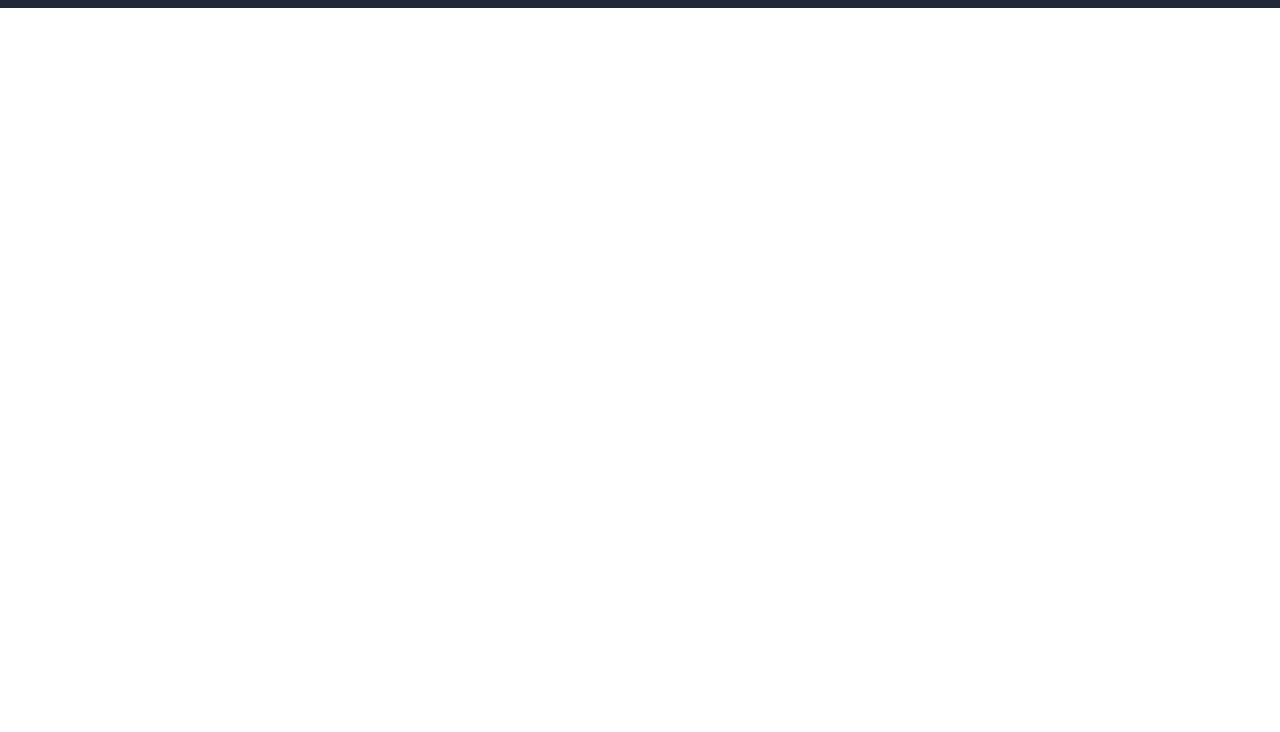
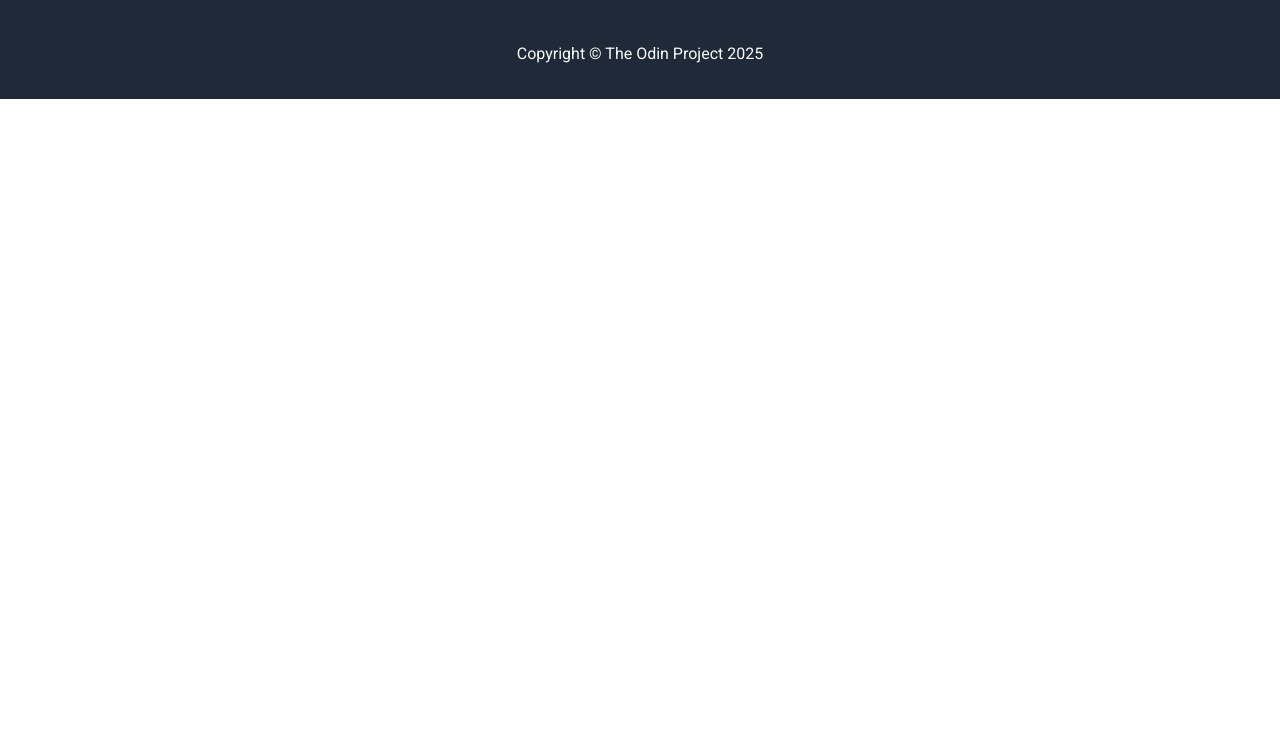
Before and after one commit to detectiveAvery/odin-landing-page, a plain HTML site: page index.html in a window 1280 px wide. Shown: the part 68-800 px from the top of the page. Drawn offline with Linux system fonts and the light colour scheme.

Commit message:
feat: Add a footer
Added a footer and did some styles to it.

```diff
--- a/index.html
+++ b/index.html
@@ -25,6 +25,10 @@
             </div>
         </div>
     </header>
+
+    <footer>
+        <p>Copyright &copy; The Odin Project 2025</p>
+    </footer>
 </body>
 
 </html>
--- a/styles.css
+++ b/styles.css
@@ -4,7 +4,7 @@ body {
   padding: 0;
 }
 
-header {
+header, footer {
   background-color: #1F2937;
   display: flex;
   justify-content: center;
@@ -37,3 +37,11 @@ header {
   font-size: 18px;
   text-decoration: none;
 }
+
+footer {
+  padding: 20px;
+}
+
+footer p {
+  color: #F9FAF8;
+}
```
